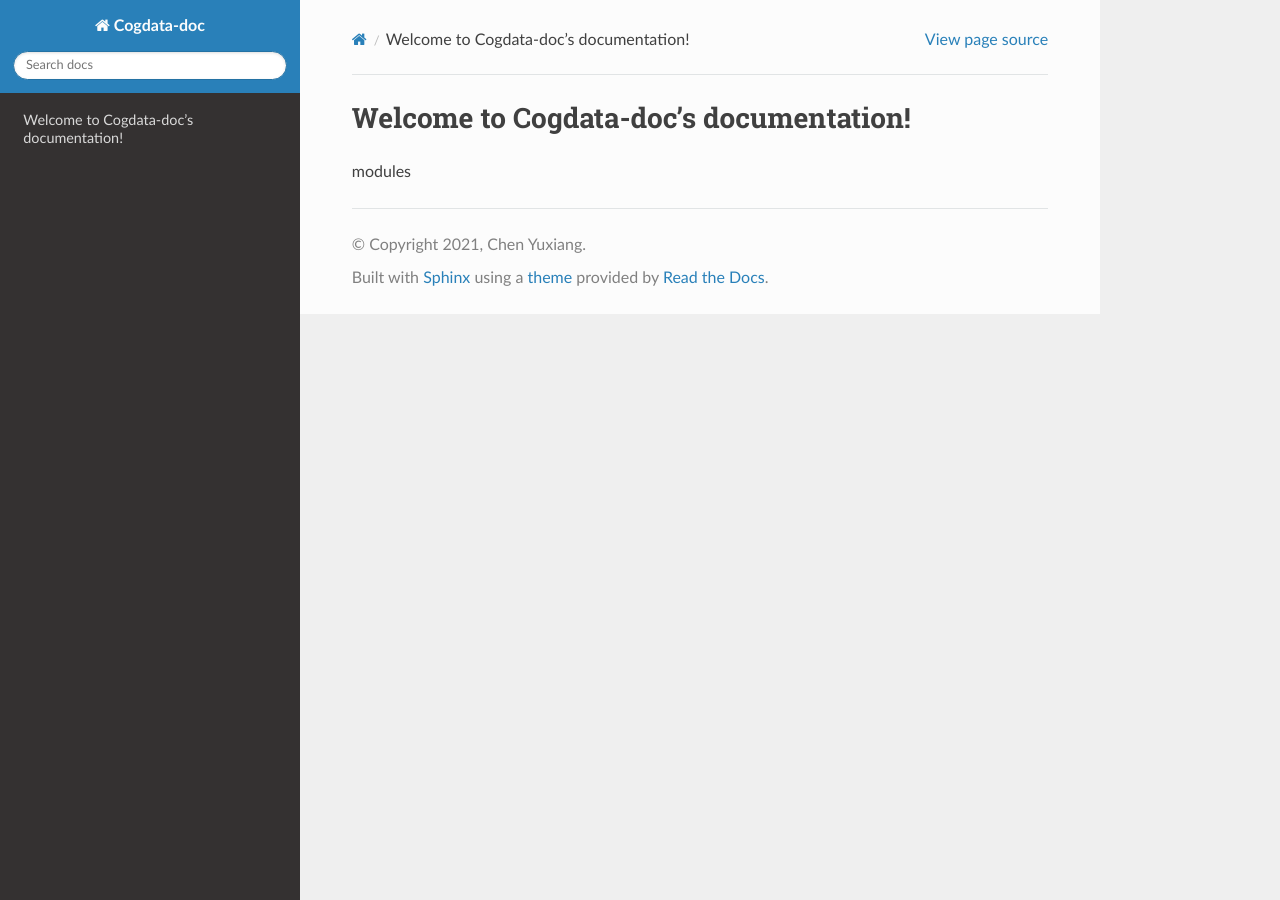
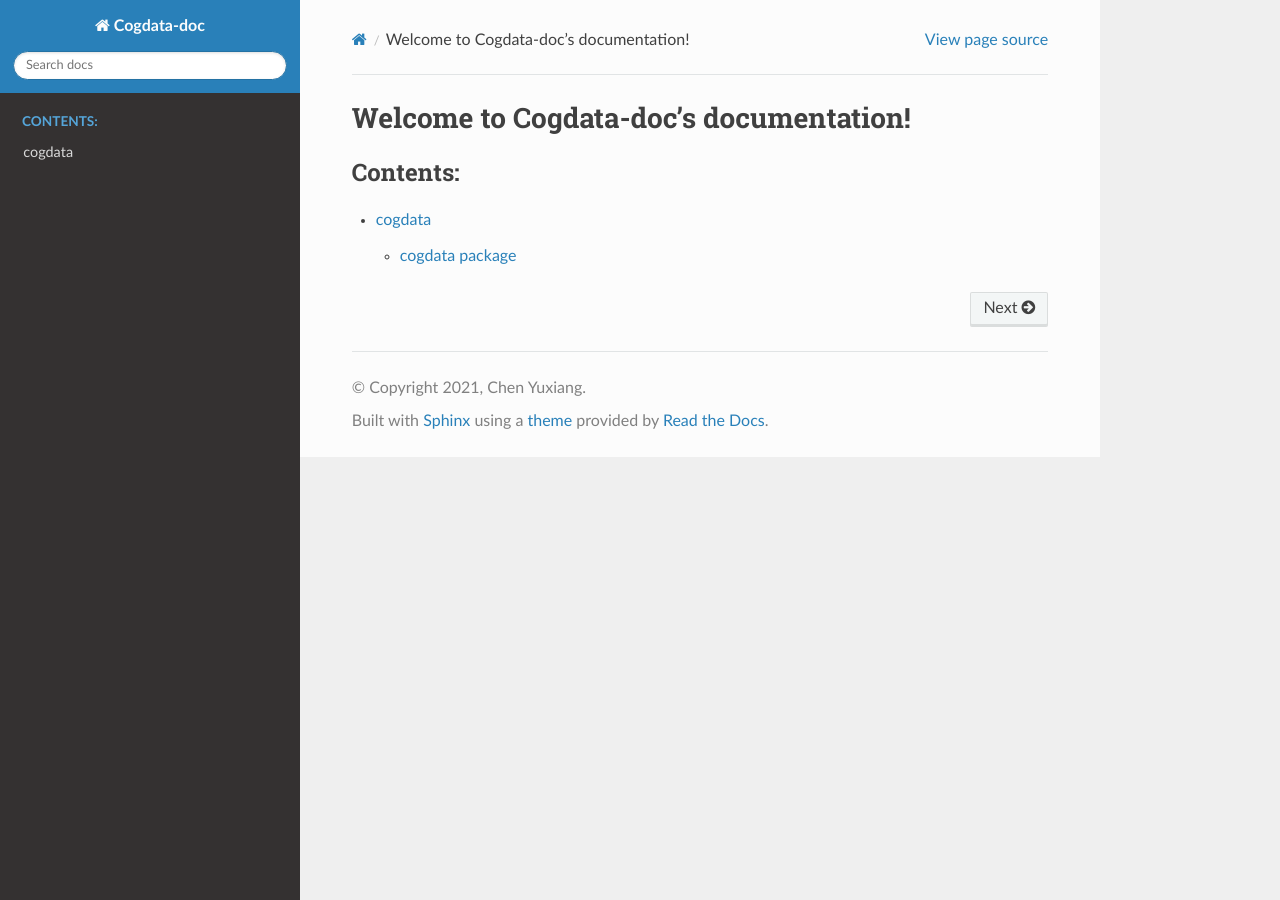
Before and after one commit to Sleepychord/cogdata, a Sphinx documentation site: the page built from doc/source/index.rst, in a window 1280 px wide. Built offline with Sphinx 7.4.7 and the Read the Docs theme 2.0.0, drawn with Linux system fonts in a browser that asks for light colours.

```diff
--- a/doc/source/conf.py
+++ b/doc/source/conf.py
@@ -51,6 +51,10 @@ exclude_patterns = []
 # a list of builtin themes.
 #
 html_theme = 'sphinx_rtd_theme'
+html_theme_options = {
+    'collapse_navigation': True,
+    'titles_only': False
+}
 
 # Add any paths that contain custom static files (such as style sheets) here,
 # relative to this directory. They are copied after the builtin static files,
--- a/doc/source/index.rst
+++ b/doc/source/index.rst
@@ -10,4 +10,4 @@ Welcome to Cogdata-doc's documentation!
    :maxdepth: 2
    :caption: Contents:
 
-modules
+   modules
```
